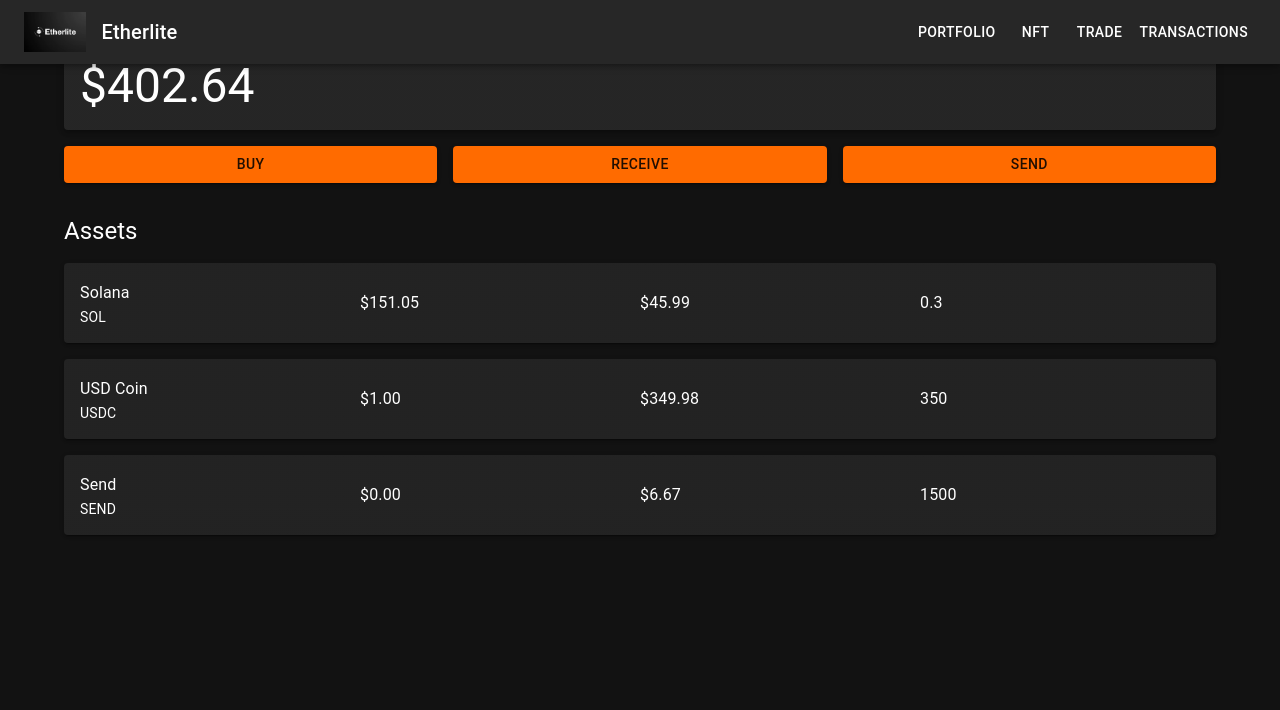
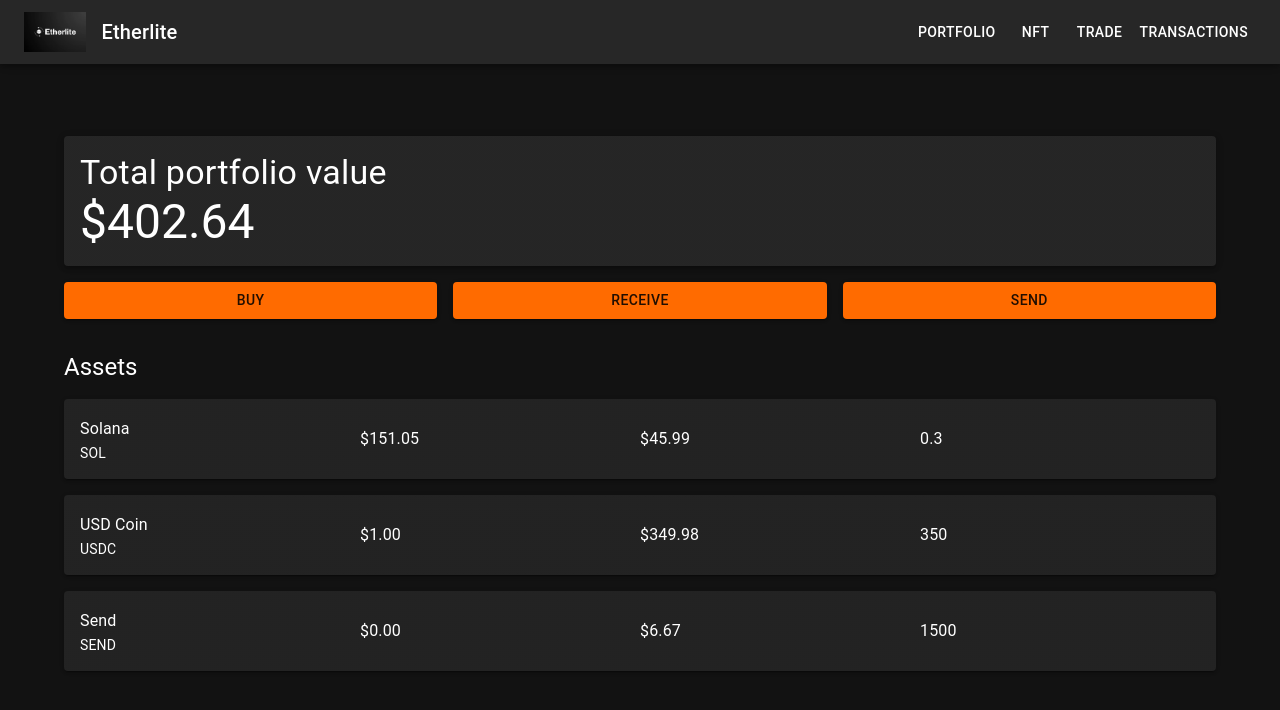
Before and after one commit to Dhruv-Varshney-developer/etherlite, a React (Create React App) app: page / in a window 1280 px wide. Shown: the top 710 px of the page. Built offline with nearby package versions, Linux system fonts and the light colour scheme.

Commit message:
padding added between header and screens.

```diff
--- a/src/App.js
+++ b/src/App.js
@@ -1,6 +1,6 @@
 import React from "react";
 import { BrowserRouter as Router, Route, Routes } from "react-router-dom";
-import { ThemeProvider, createTheme, CssBaseline } from "@mui/material";
+import { ThemeProvider, createTheme, CssBaseline, Box } from "@mui/material";
 import Header from "./components/header";
 import Portfolio from "./screens/portfolio";
 import NFT from "./screens/nft";
@@ -22,15 +22,25 @@ function App() {
     <ThemeProvider theme={darkTheme}>
       <CssBaseline />
       <Router>
+        <Box sx={{ display: "flex", flexDirection: "column", height: "100vh" }}>
+          {/* Header */}
+          <Box>
             <Header />
+          </Box>
 
+          {/* Content */}
+          <Box sx={{ flex: 1, display: "flex", marginTop: 15 }}>
+            <Box sx={{ flexGrow: 1, padding: 2 }}>
               <Routes>
-          <Route exact path="/" element={<Portfolio />} />
+                <Route path="/" element={<Portfolio />} />
                 <Route path="/nft" element={<NFT />} />
                 <Route path="/trade" element={<Trade />} />
                 <Route path="/transactions" element={<Transactions />} />
                 <Route path="/settings" element={<Settings />} />
               </Routes>
+            </Box>
+          </Box>
+        </Box>
       </Router>
     </ThemeProvider>
   );
```
Lines whose indentation alone changed are shown as unchanged.
